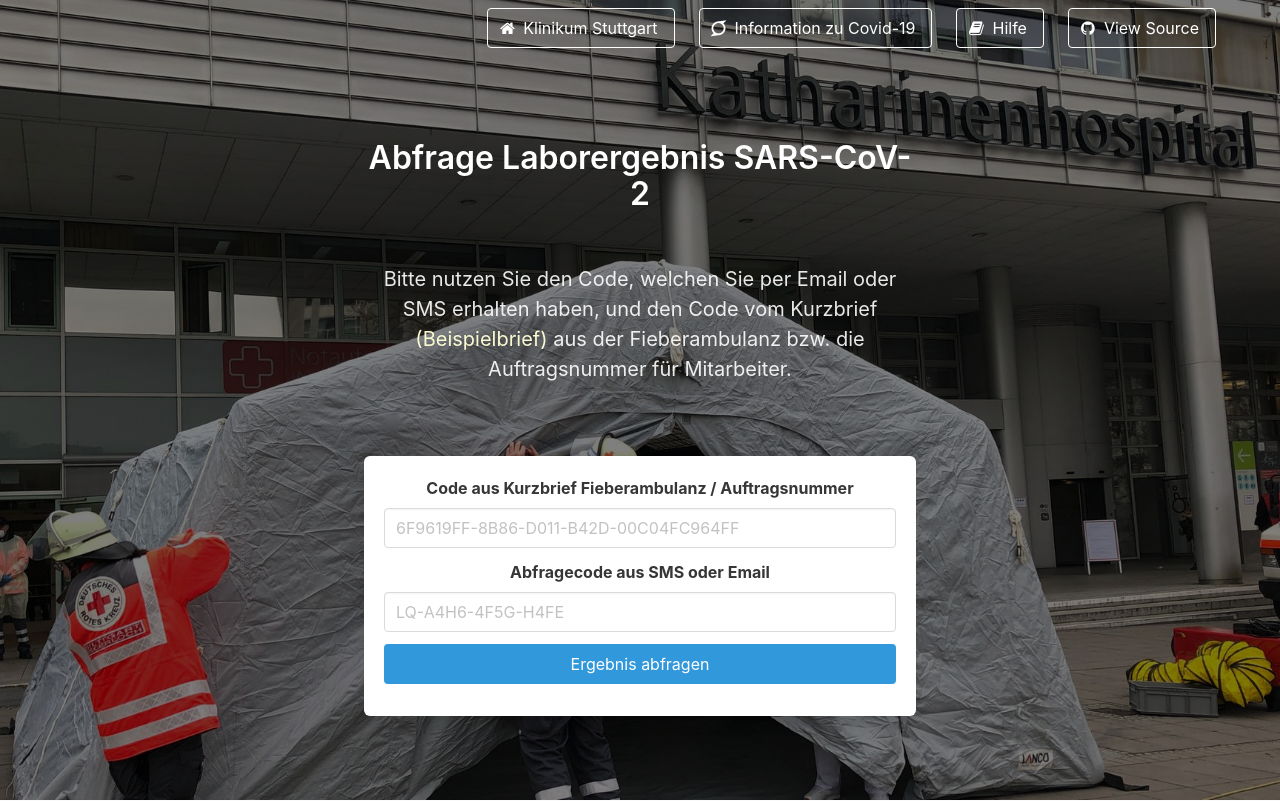
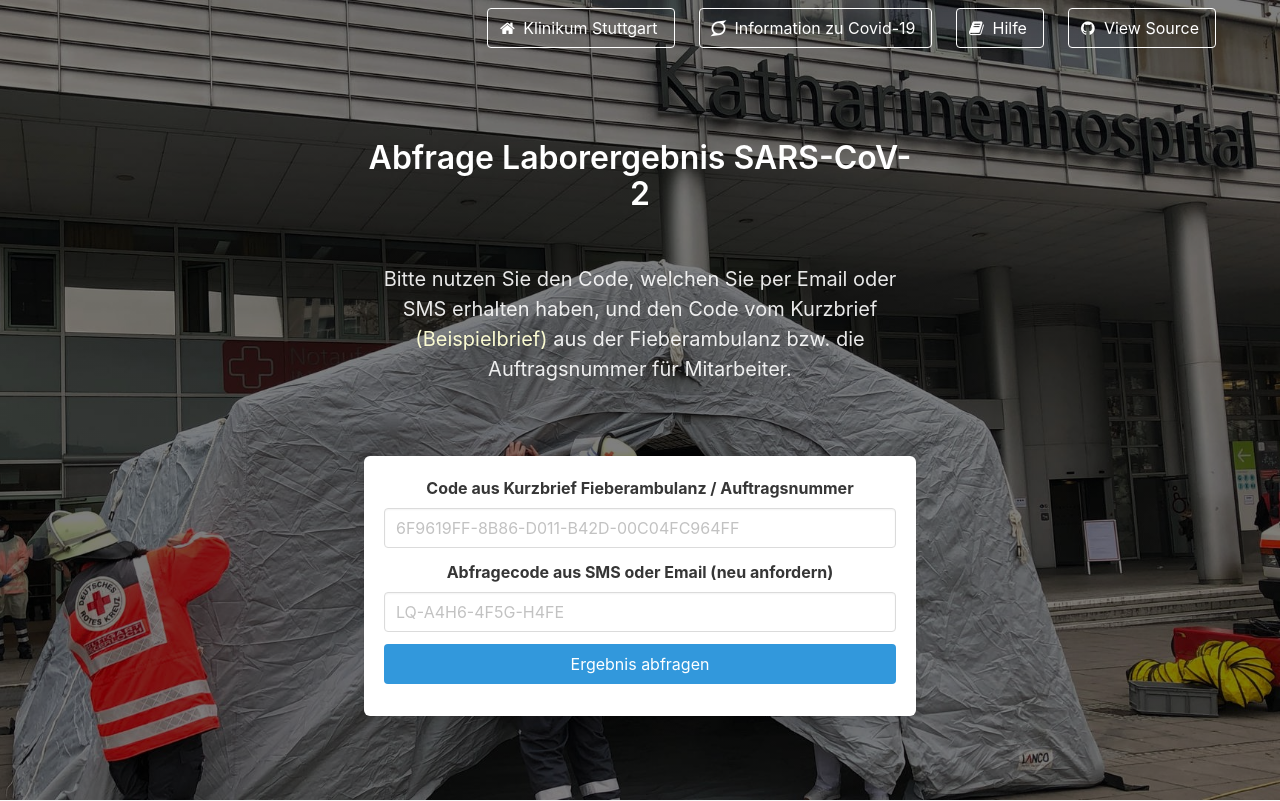
Before and after one commit to wienand/query-lab-result, a Flask app: page /query in a window 1280 px wide. Shown: the top 801 px of the page. Run offline with Flask 2, Linux system fonts and the light colour scheme; some libraries are stand-ins or nearby versions.

Commit message:
link to get new code on query view

```diff
--- a/templates/query.html
+++ b/templates/query.html
@@ -26,7 +26,7 @@
                             </div>
                         {% endif %}
                         <div class="field">
-                            <label class="label">Abfragecode aus SMS oder Email</label>
+                            <label class="label">Abfragecode aus SMS oder Email (<a href="/">neu anfordern</a>)</label>
                             <p class="control is-expanded">
                                 {{ form.token(class='input', placeholder='LQ-A4H6-4F5G-H4FE', maxlength='17', required='') }}
                             </p>
```
